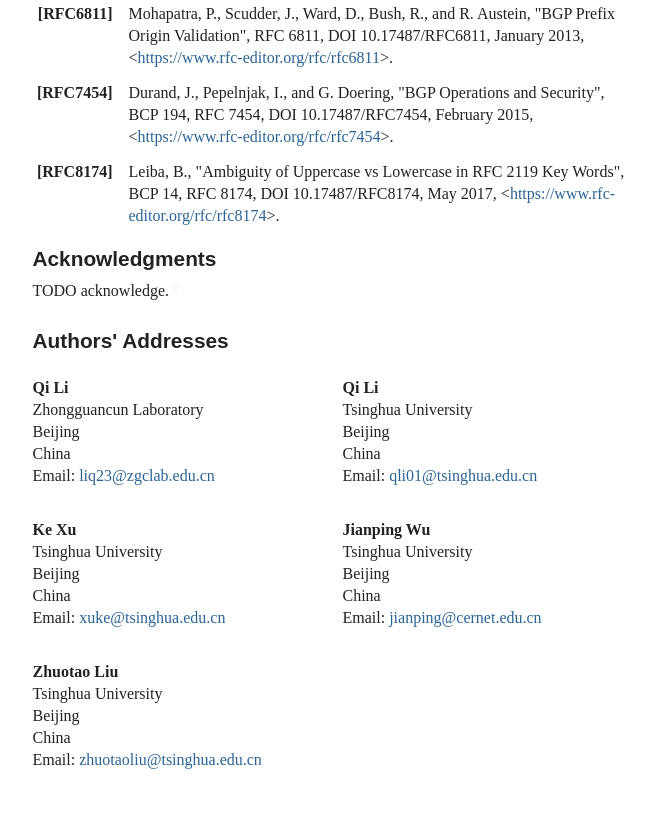
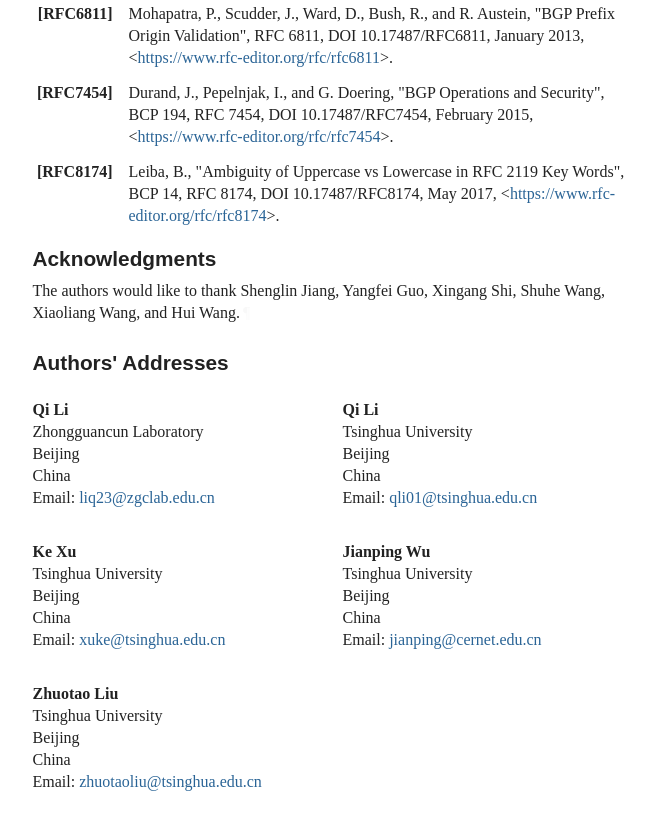
Before and after one commit to liqi16/draft-li-sidrops-rpki-moasgroup, a plain HTML site: page draft-li-sidrops-rpki-moasgroup.html in a window 1280 px wide. Shown: the part 6075-6905 px from the top of the page, without its empty margins (92-747 px from the left). Drawn offline with Linux system fonts and the light colour scheme; a web font is replaced by a local one.

Commit message:
Script updating gh-pages from 03d1017. [ci skip]

```diff
--- a/draft-li-sidrops-rpki-moasgroup.html
+++ b/draft-li-sidrops-rpki-moasgroup.html
@@ -1557,7 +1557,7 @@ END
       <h2 id="name-acknowledgments">
 <a href="#name-acknowledgments" class="section-name selfRef">Acknowledgments</a>
       </h2>
-<p id="appendix-A-1">TODO acknowledge.<a href="#appendix-A-1" class="pilcrow">¶</a></p>
+<p id="appendix-A-1">The authors would like to thank Shenglin Jiang, Yangfei Guo, Xingang Shi, Shuhe Wang, Xiaoliang Wang, and Hui Wang.<a href="#appendix-A-1" class="pilcrow">¶</a></p>
 </section>
 </div>
 <div id="authors-addresses">
```
Also changed, not shown: draft-li-sidrops-rpki-moasgroup.txt.
